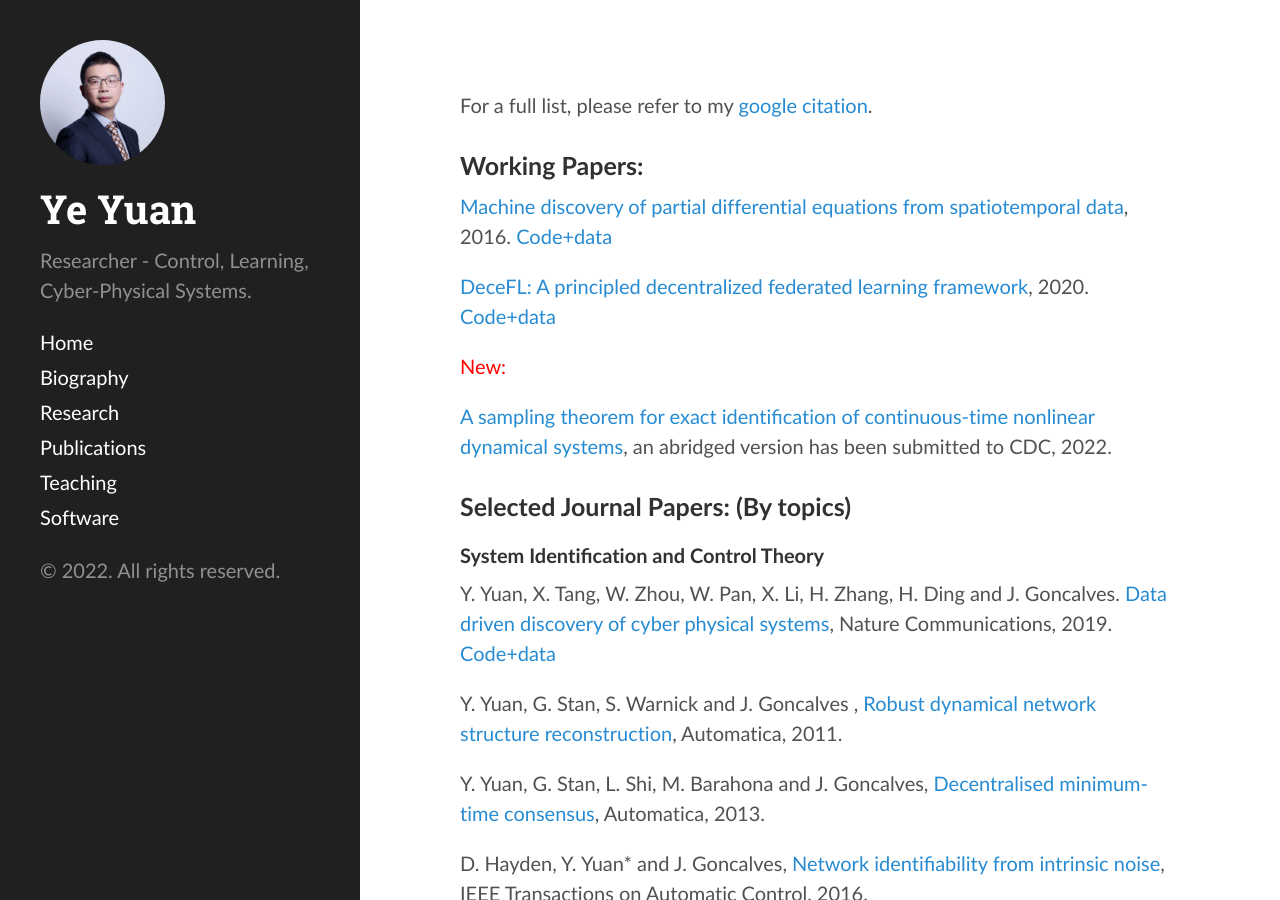
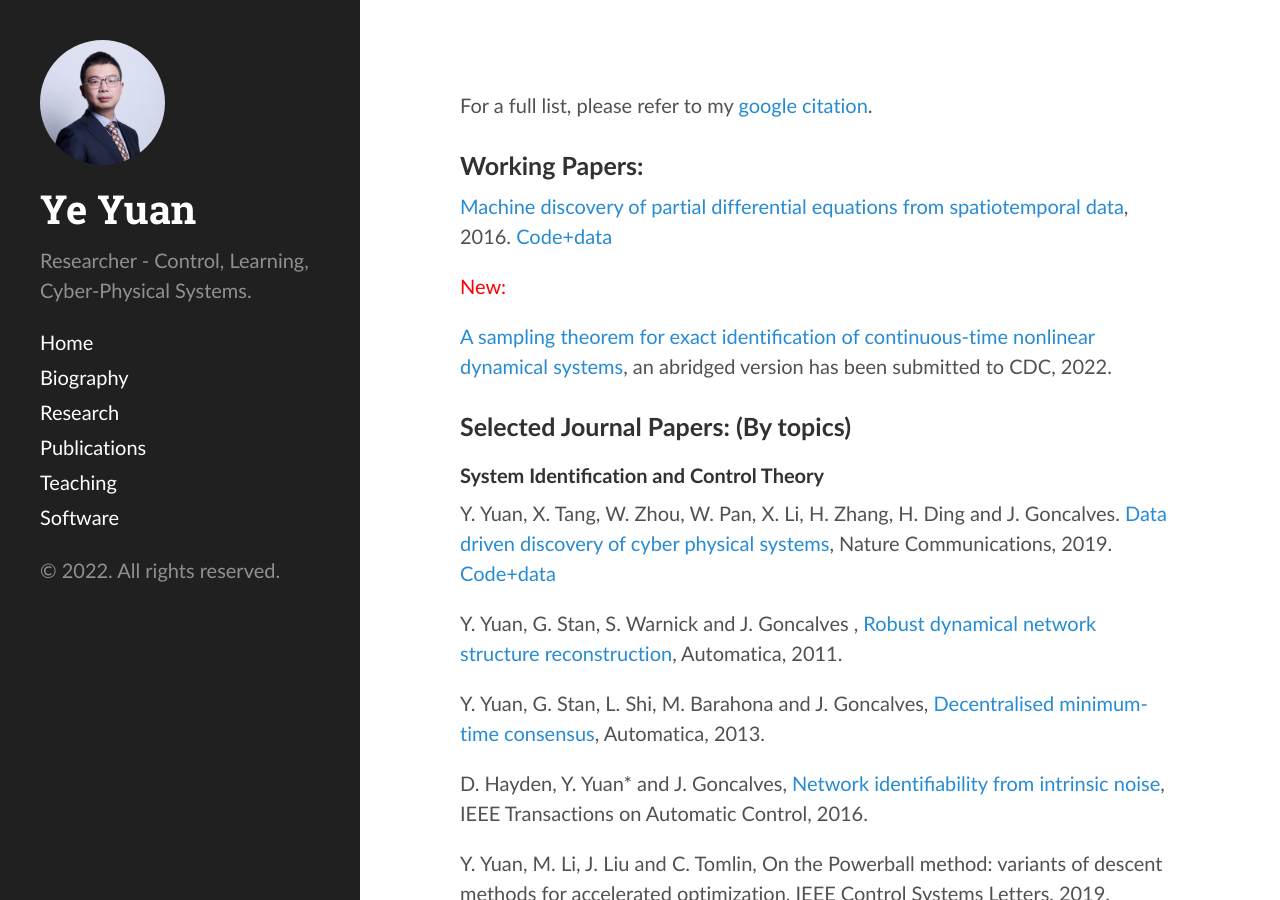
Before and after one commit to yy311/yy311.github.io, a Jekyll site: the page built from publication.md, in a window 1280 px wide and 900 px high. Built offline with Jekyll 4.4.1, drawn with Linux system fonts in a browser that asks for light colours.

Commit message:
Update publication.md

```diff
--- a/publication.md
+++ b/publication.md
@@ -7,8 +7,6 @@ For a full list, please refer to my [google citation](https://scholar.google.co.
 <h3>Working Papers: </h3>
 
 [Machine discovery of partial differential equations from spatiotemporal data](https://arxiv.org/pdf/1909.06730.pdf), 2016. [Code+data](https://github.com/HAIRLAB/S3d)
-
-[DeceFL: A principled decentralized federated learning framework](https://arxiv.org/abs/2107.07171), 2020. [Code+data](https://github.com/HAIRLAB/DeceFL)
 
 <p style="color:red">New:</p>
 
```
